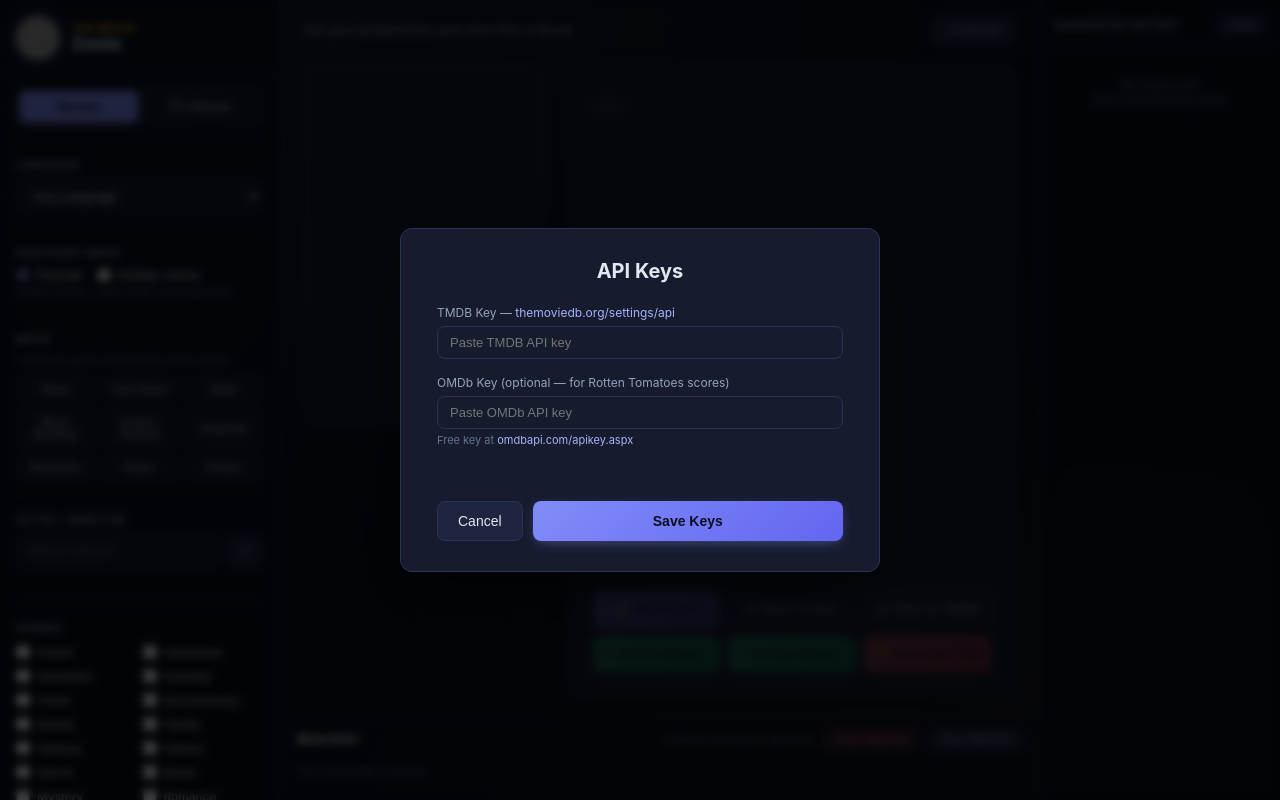
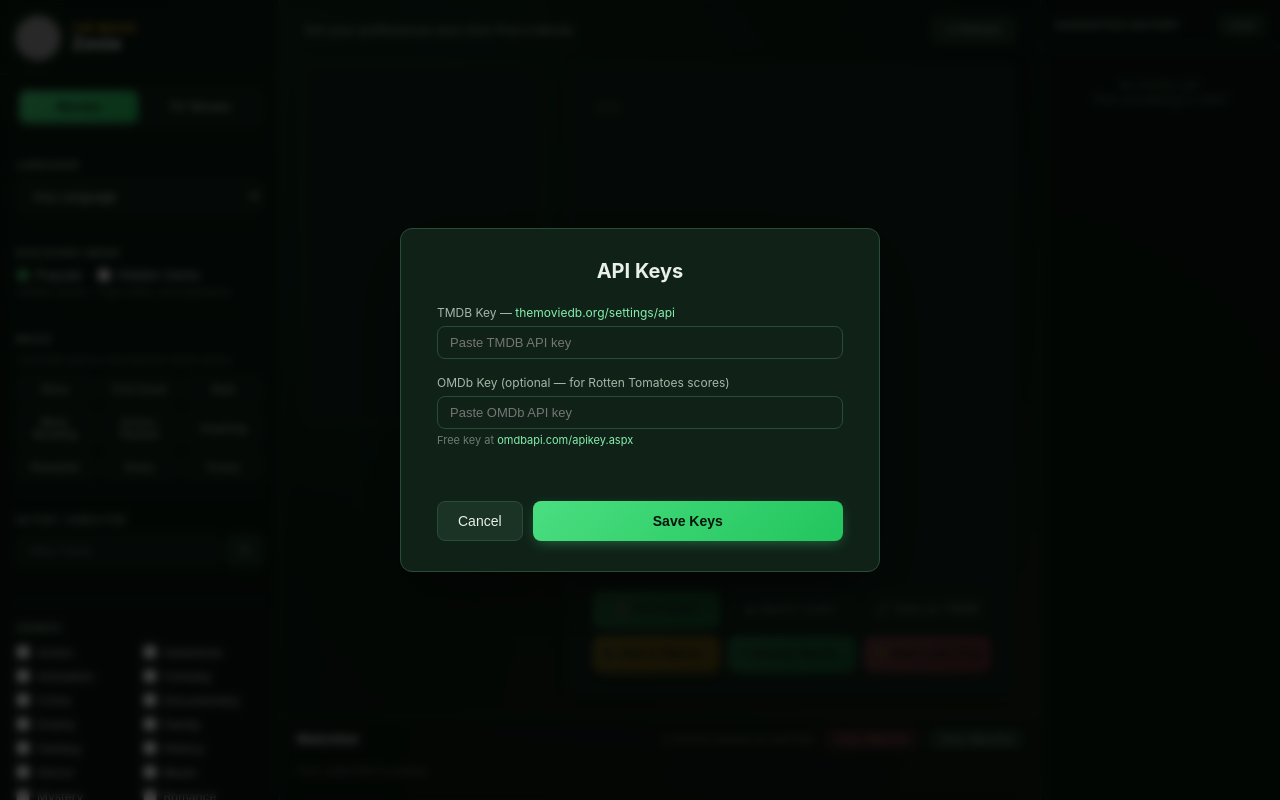
Before and after one commit to maxxzamani-create/movie-picker, a Flask app: page / in a window 1280 px wide. Run offline with Flask 3, Linux system fonts and the light colour scheme; data that the repository does not hold is empty; grey boxes are pictures that could not be loaded.

Commit message:
Switch to Deep Forest theme and change actor placeholder
- Repalette the UI as "Deep Forest": forest-night background with subtle
  dappled-light gradients, bright leaf-green primary, lantern-gold for
  highlights and the Watchlist action, rose for the dislike action, slate
  for neutral buttons (Trailer / TMDB). Keeps the same semantic mapping
  but in a warmer, gentler palette.
- Repaint the logo: emerald ring around the dark forest disc, green smoke
  rising from the lamp, gold Z still front and center, fireflies in green
  and gold instead of indigo.
- Change actor input placeholder from "Maxxx Zamani" to "Mike Hawk".

Co-Authored-By: Claude Opus 4.7 (1M context) <noreply@anthropic.com>

```diff
--- a/static/style.css
+++ b/static/style.css
@@ -2,43 +2,49 @@
 *, *::before, *::after { box-sizing: border-box; margin: 0; padding: 0; }
 
 :root {
-  /* Indigo Night palette — softer on the eyes */
-  --bg:         #0b1020;   /* deep midnight */
-  --surface:    #161b2e;   /* card surface */
-  --surface2:  #1f2540;    /* raised surface */
-  --border:    #2a3358;    /* subtle borders */
+  /* Deep Forest palette — moss, pine, and lantern gold */
+  --bg:         #0a1810;   /* deep forest night */
+  --bg-deep:    #050d08;   /* darkest edge */
+  --surface:    #102218;   /* card surface */
+  --surface2:   #1a3324;   /* raised surface */
+  --border:     #284d36;   /* subtle pine borders */
 
-  --primary:   #818cf8;    /* indigo-400 — main accent */
-  --primary-2: #a5b4fc;    /* lighter indigo */
-  --primary-d: #6366f1;    /* indigo-500 for hover */
+  --primary:    #4ade80;   /* emerald-400 — bright leaf */
+  --primary-2:  #86efac;   /* lighter leaf, for hover/accents */
+  --primary-d:  #22c55e;   /* emerald-500 for gradients */
+  --forest:     #166534;   /* deep forest green */
+  --moss:       #65a30d;   /* warm moss/lime accent */
 
-  --amber:     #fbbf24;    /* warm highlight */
-  --emerald:   #34d399;    /* positive action */
-  --emerald-d: #10b981;
-  --rose:      #fb7185;    /* negative action */
-  --rose-d:    #f43f5e;
-  --slate:     #475569;    /* neutral button */
-  --slate-d:   #334155;
+  --amber:      #fbbf24;   /* lantern gold */
+  --amber-d:    #f59e0b;   /* deeper gold for gradients */
+  --amber-lt:   #fde68a;   /* pale gold highlight */
 
-  --text:      #e2e8f0;    /* slate-200 */
-  --text-dim:  #94a3b8;    /* slate-400 */
-  --muted:     #64748b;    /* slate-500 */
+  --rose:       #fb7185;   /* negative action */
+  --rose-d:     #f43f5e;
+
+  --text:       #e8f0e8;   /* warm pale cream */
+  --text-dim:   #a3b8a8;   /* sage gray */
+  --muted:      #6b7d6e;   /* moss gray */
 
   --radius:     12px;
   --radius-sm:  8px;
-  --sidebar-w: 280px;
-  --history-w: 240px;
+  --sidebar-w:  280px;
+  --history-w:  240px;
 
-  --shadow-card: 0 8px 24px -8px rgba(0,0,0,0.5),
+  --shadow-card: 0 8px 24px -8px rgba(0,0,0,0.55),
                  0 2px 6px -2px rgba(0,0,0,0.3);
+  --shadow-green: 0 4px 14px -4px rgba(74,222,128,0.45);
+  --shadow-amber: 0 4px 14px -4px rgba(251,191,36,0.45);
 }
 
 html, body {
   height: 100%;
   background: var(--bg);
+  /* Subtle dappled light effect — green canopy with gold sunlight */
   background-image:
-    radial-gradient(at 15% 0%, rgba(129,140,248,0.08) 0px, transparent 50%),
-    radial-gradient(at 85% 100%, rgba(251,191,36,0.05) 0px, transparent 50%);
+    radial-gradient(at 18% 0%,   rgba(74,222,128,0.10) 0px, transparent 50%),
+    radial-gradient(at 82% 100%, rgba(251,191,36,0.07) 0px, transparent 55%),
+    radial-gradient(at 50% 50%,  rgba(22,101,52,0.15)  0px, transparent 70%);
   background-attachment: fixed;
   color: var(--text);
   font-family: "Inter", "Segoe UI", system-ui, -apple-system, sans-serif;
@@ -66,7 +72,7 @@ html, body {
 
 /* ── Sidebar ──────────────────────────────────────────────────────────── */
 .sidebar {
-  background: rgba(11, 16, 32, 0.85);
+  background: rgba(10, 24, 16, 0.85);
   backdrop-filter: blur(12px);
   border-right: 1px solid var(--border);
   display: flex;
@@ -140,9 +146,9 @@ html, body {
 }
 .media-btn:hover  { color: var(--text); }
 .media-btn.active {
-  background: var(--primary);
-  color: #0b1020;
-  box-shadow: 0 2px 8px -2px rgba(129,140,248,0.5);
+  background: linear-gradient(135deg, var(--primary), var(--primary-d));
+  color: #07140a;
+  box-shadow: var(--shadow-green);
 }
 
 /* ── Form controls ────────────────────────────────────────────────────── */
@@ -340,7 +347,7 @@ input[type="range"] {
 .movie-director { font-size: 12px; font-weight: 600; color: var(--primary-2); margin-bottom: 4px; }
 .movie-cast     { font-size: 12px; color: var(--text-dim); margin-bottom: 12px; }
 .movie-genres   { font-size: 12px; color: var(--amber); margin-bottom: 6px; }
-.movie-streaming{ font-size: 12px; color: var(--emerald); margin-bottom: 18px; font-weight: 500; }
+.movie-streaming{ font-size: 12px; color: var(--primary); margin-bottom: 18px; font-weight: 500; }
 
 /* ── Action buttons grid ──────────────────────────────────────────────── */
 .action-buttons {
@@ -354,14 +361,18 @@ input[type="range"] {
   text-overflow: ellipsis;
   letter-spacing: 0.2px;
 }
-.action-btn:hover    { transform: translateY(-1px); filter: brightness(1.1); }
+.action-btn:hover    { transform: translateY(-1px); filter: brightness(1.08); }
 .action-btn:disabled { opacity: .35; cursor: not-allowed; filter: none; transform: none; }
 
-/* Semantic colors — meaning communicated through hue */
+/* Semantic colors:
+   forest green = primary actions and positive feedback (more like this)
+   amber/gold   = save/watchlist (lantern accent — "treasured")
+   slate        = neutral (trailer, view)
+   rose         = negative (don't like) */
 .btn-pick-again {
   background: linear-gradient(135deg, var(--primary), var(--primary-d));
-  color: #0b1020;
-  box-shadow: 0 2px 8px -2px rgba(129,140,248,0.4);
+  color: #07140a;
+  box-shadow: var(--shadow-green);
 }
 .btn-trailer {
   background: var(--surface2); color: var(--text);
@@ -372,24 +383,24 @@ input[type="range"] {
   border: 1px solid var(--border);
 }
 .btn-watchlist {
-  background: linear-gradient(135deg, var(--emerald), var(--emerald-d));
-  color: #0b1020;
-  box-shadow: 0 2px 8px -2px rgba(52,211,153,0.4);
+  background: linear-gradient(135deg, var(--amber), var(--amber-d));
+  color: #1a1004;
+  box-shadow: var(--shadow-amber);
 }
 .btn-watched {
-  background: linear-gradient(135deg, var(--emerald), var(--emerald-d));
-  color: #0b1020;
-  box-shadow: 0 2px 8px -2px rgba(52,211,153,0.4);
+  background: linear-gradient(135deg, var(--primary), var(--primary-d));
+  color: #07140a;
+  box-shadow: var(--shadow-green);
 }
 .btn-dislike {
   background: linear-gradient(135deg, var(--rose), var(--rose-d));
-  color: #0b1020;
-  box-shadow: 0 2px 8px -2px rgba(251,113,133,0.4);
+  color: #1a0608;
+  box-shadow: 0 4px 14px -4px rgba(251,113,133,0.45);
 }
 
 /* ── Watchlist bar ────────────────────────────────────────────────────── */
 .watchlist-bar {
-  background: rgba(11, 16, 32, 0.6);
+  background: rgba(10, 24, 16, 0.6);
   border-top: 1px solid var(--border);
   padding: 10px 16px; flex-shrink: 0;
 }
@@ -522,12 +533,12 @@ input[type="range"] {
 .btn-modal-save {
   flex: 1; padding: 11px;
   background: linear-gradient(135deg, var(--primary), var(--primary-d));
-  color: #0b1020;
+  color: #07140a;
   font-weight: 700; border: none; border-radius: var(--radius-sm);
   cursor: pointer; font-size: 14px;
-  box-shadow: 0 4px 14px -4px rgba(129,140,248,0.5);
+  box-shadow: var(--shadow-green);
 }
-.btn-modal-save:hover { filter: brightness(1.1); }
+.btn-modal-save:hover { filter: brightness(1.08); }
 .btn-modal-cancel {
   padding: 11px 20px; background: var(--surface2); color: var(--text);
   border: 1px solid var(--border); border-radius: var(--radius-sm); cursor: pointer; font-size: 14px;
--- a/templates/index.html
+++ b/templates/index.html
@@ -95,7 +95,7 @@
         <div class="section-label">Actor / Director</div>
         <div class="actor-wrap">
           <div class="actor-row">
-            <input id="actor-input" type="text" placeholder="Maxxx Zamani" autocomplete="off">
+            <input id="actor-input" type="text" placeholder="Mike Hawk" autocomplete="off">
             <button class="btn-clear-actor" id="btn-clear-actor">✕</button>
           </div>
           <div id="actor-dropdown" class="actor-dropdown"></div>
```
Also changed, not shown: other parts of static/style.css (+19 -18 lines), logo.py (+19 -18 lines).
